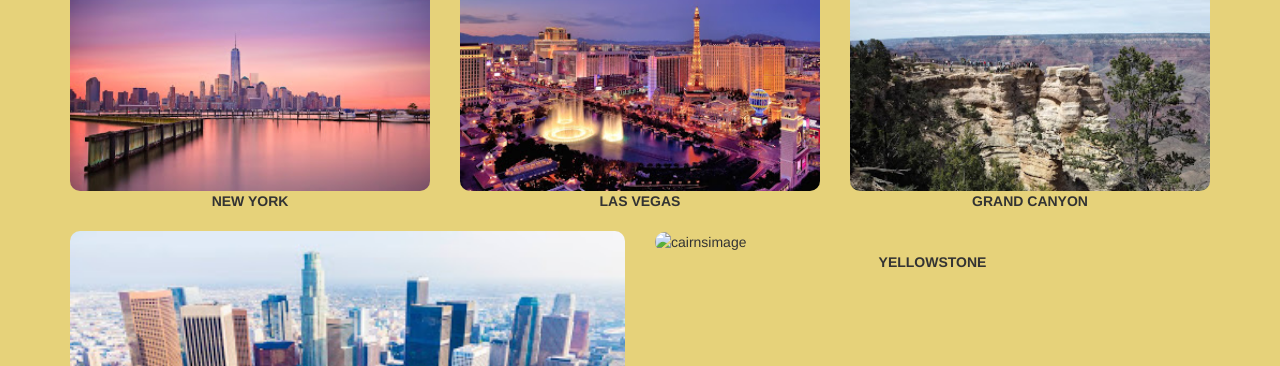
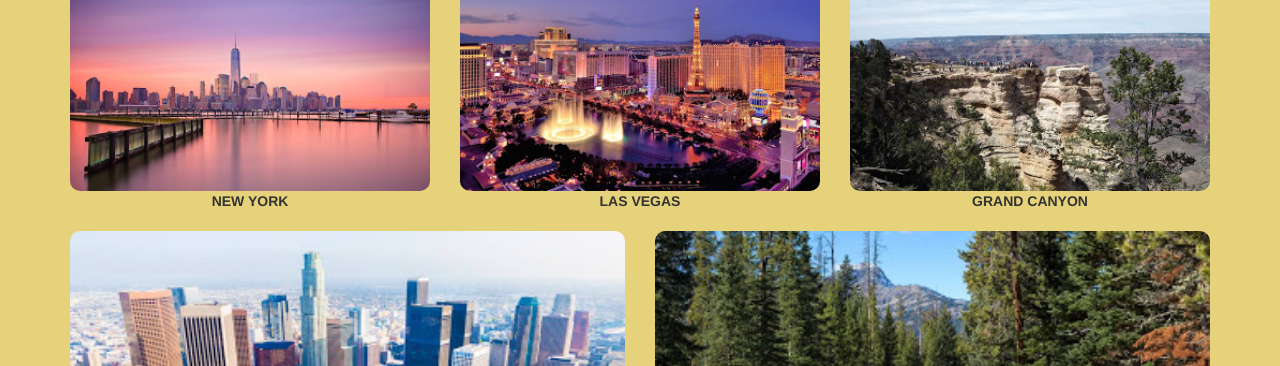
Before and after one commit to bjeevanreddy/bjeevanreddy.github.io, a plain HTML site: page usa.html in a window 1280 px wide. Shown: the part 434-800 px from the top of the page. Drawn offline with nearby package versions, Linux system fonts and the light colour scheme.

Commit message:
Update usa.html

```diff
--- a/usa.html
+++ b/usa.html
@@ -56,7 +56,7 @@
                 <div class="caption text-center"><b>LOS ANGELES</b></div>
             </div>
         <div class="col-sm-6">
-                <img id="pplaces" src="/images/yellosone.jpg" alt="cairnsimage">
+                <img id="pplaces" src="/images/yellowstone.jpg" alt="cairnsimage">
                 <div class="caption text-center"><b>YELLOWSTONE</b></div>
 
             </div>
```
